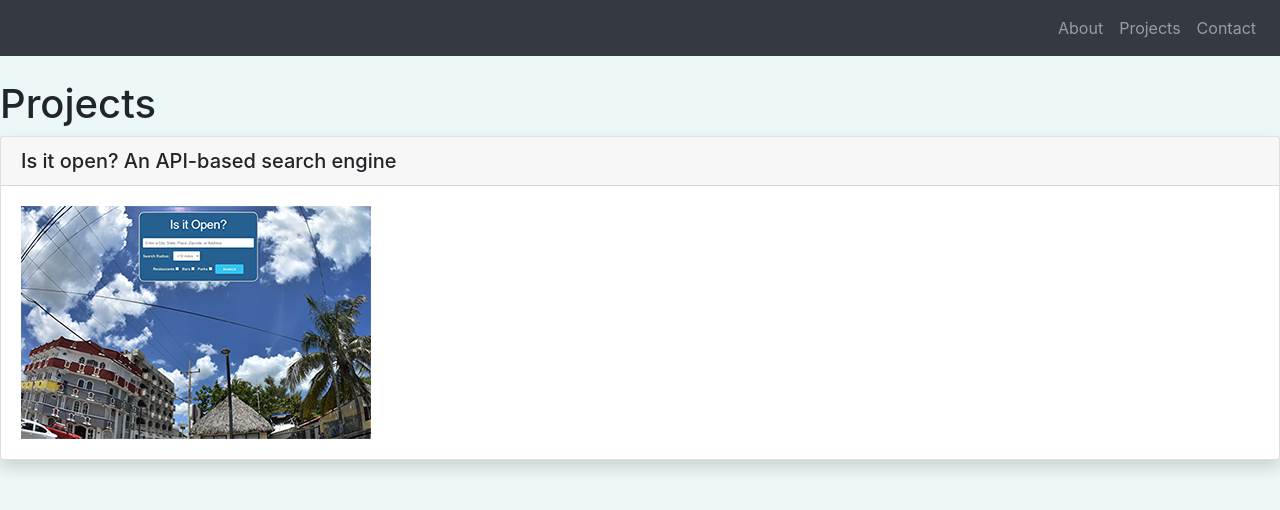
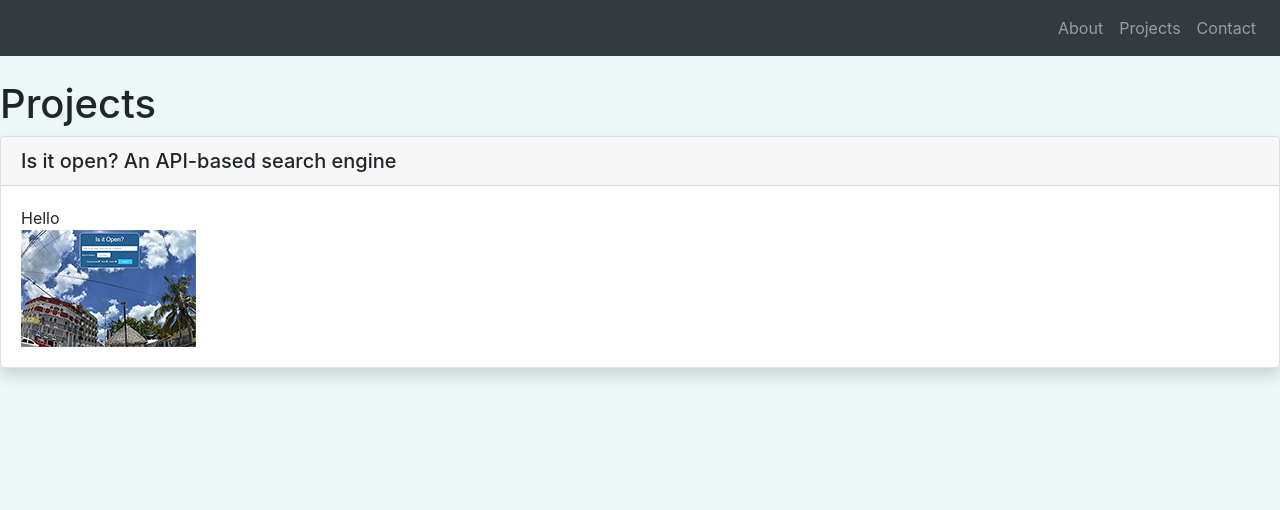
Before and after one commit to diuguide/portfolio_react, a React (Create React App) app in the folder porfolio_react/: page /Projects in a window 1280 px wide. Shown: the top 510 px of the page. Built offline with nearby package versions, Linux system fonts and the light colour scheme.

Commit message:
fresh commit

```diff
--- a/porfolio_react/src/App.js
+++ b/porfolio_react/src/App.js
@@ -1,5 +1,5 @@
 import React from 'react';
-import { BrowserRouter as Router, Route, Switch, Link } from 'react-router-dom';
+import { BrowserRouter as Router, Route } from 'react-router-dom';
 import './App.css';
 import Home from './pages/Home';
 import Contact from './pages/Contact';
--- a/porfolio_react/src/components/About/index.js
+++ b/porfolio_react/src/components/About/index.js
@@ -3,7 +3,7 @@ import React from 'react';
 function About(props) {
     return (
         <div className="row justify-content-center">
-            <div class="col">
+            <div className="col">
                 <div className="row">
                     <div className="col m-1 shadow bg-light rounded">
                         <div className="pt-2 pl-2">Hello World!</div>
--- a/porfolio_react/src/components/ContactCard/index.js
+++ b/porfolio_react/src/components/ContactCard/index.js
@@ -1,7 +1,4 @@
 import React from 'react';
-import { Link } from 'react-router-dom';
-import gitHubImg from '../Images/githubsmall.png';
-import linkedInImg from '../Images/linkedin.png';
 import ediuguid from '../Images/ediuguid.png'
 
 function ContactCard(props) {
--- a/porfolio_react/src/components/ProjectCard/index.js
+++ b/porfolio_react/src/components/ProjectCard/index.js
@@ -1,10 +1,14 @@
-import React from 'react';
+import React, { useState } from 'react';
 import openImg from '../Images/screenshots/screenshot_isitopen.png';
+
 
 function ProjectCard(props) {
 
+    let [displayEl, setDisplay] = useState('none')
     const mouseOver = () => {
-        console.log("mouse");
+        console.log(displayEl)
+        setDisplay(displayEl = "block");
+        console.log(displayEl)
     };
     return (
         <div id="main" className="row">
@@ -14,6 +18,7 @@ function ProjectCard(props) {
                     <div className="card-body">
                         <div className="row imageCont">
                             <div className="col">
+                                <div className="test" style={{ display: {displayEl}}} >Hello</div>
                                <img onMouseOver={mouseOver} className="picture" alt="isitopen" src={openImg} />
                             </div>
                             {/* <div className="col col-md-4 col-lg-3 float-right imageCont">
--- a/porfolio_react/src/pages/Home.js
+++ b/porfolio_react/src/pages/Home.js
@@ -4,8 +4,6 @@ import About from '../components/About/index';
 import Links from '../components/Links/index';
 import Skills from '../components/Skills/index';
 import Projects from './Projects';
-import ProjectBanner from '../components/ProjectBanner';
-import ProjectCard from '../components/ProjectCard';
 
 export class Home extends Component {
     state = {
```
Also changed, not shown: porfolio_react/src/components/Images/screenshots/screenshot_isitopen.png.
